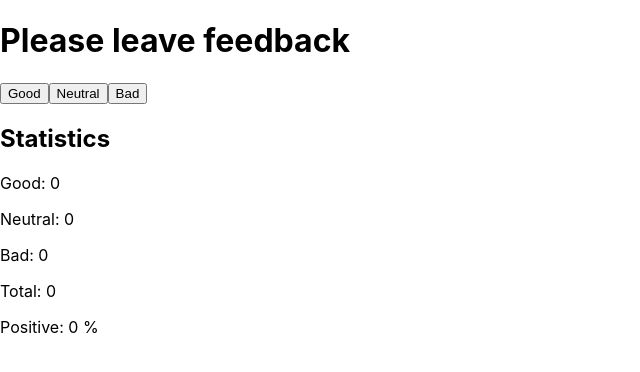
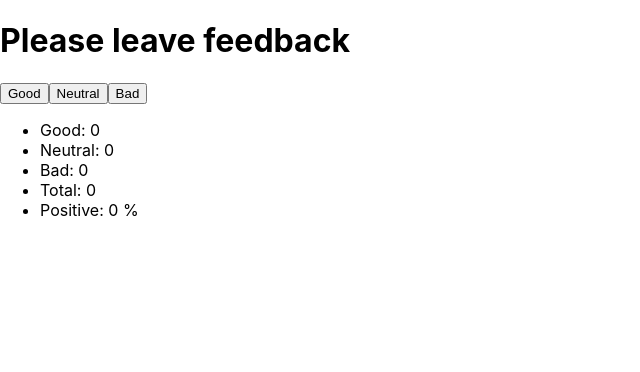
Before and after one commit to yura-prots/goit-react-hw-02-feedback, a React (Create React App) app: page / in a window 1280 px wide. Shown: the top 372 px of the page, without its empty margins (0-640 px from the left). Built offline with nearby package versions, Linux system fonts and the light colour scheme.

Commit message:
create Statistics comp.

```diff
--- a/src/components/App.jsx
+++ b/src/components/App.jsx
@@ -1,4 +1,6 @@
 import { Component } from 'react';
+
+import { Statistics } from './Statistics/Statistics';
 
 class App extends Component {
   state = {
@@ -40,12 +42,14 @@ class App extends Component {
         <button type="button" name="bad" onClick={this.addFeedback}>
           Bad
         </button>
-        <h2>Statistics</h2>
-        <p>Good: {good}</p>
-        <p>Neutral: {neutral}</p>
-        <p>Bad: {bad}</p>
-        <p>Total: {this.countTotalFeedback()}</p>
-        <p>Positive: {this.countPositiveFeedbackPercentage() || 0} %</p>
+
+        <Statistics
+          good={good}
+          neutral={neutral}
+          bad={bad}
+          total={this.countTotalFeedback()}
+          positivePercentage={this.countPositiveFeedbackPercentage()}
+        ></Statistics>
       </div>
     );
   }
--- /dev/null
+++ b/src/components/Statistics/Statistics.jsx
@@ -0,0 +1,19 @@
+export const Statistics = ({
+  good,
+  neutral,
+  bad,
+  total,
+  positivePercentage,
+}) => {
+  return (
+    <>
+      <ul>
+        <li>Good: {good}</li>
+        <li>Neutral: {neutral}</li>
+        <li>Bad: {bad}</li>
+        <li>Total: {total}</li>
+        <li>Positive: {positivePercentage || 0} %</li>
+      </ul>
+    </>
+  );
+};
```
